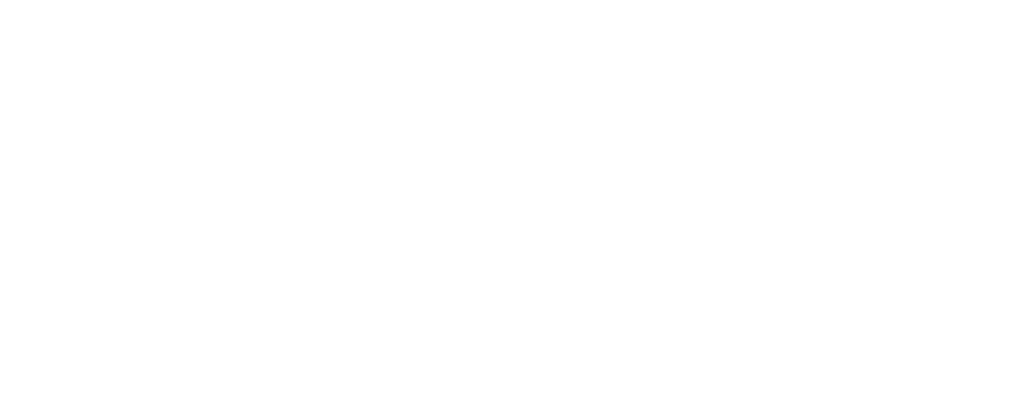
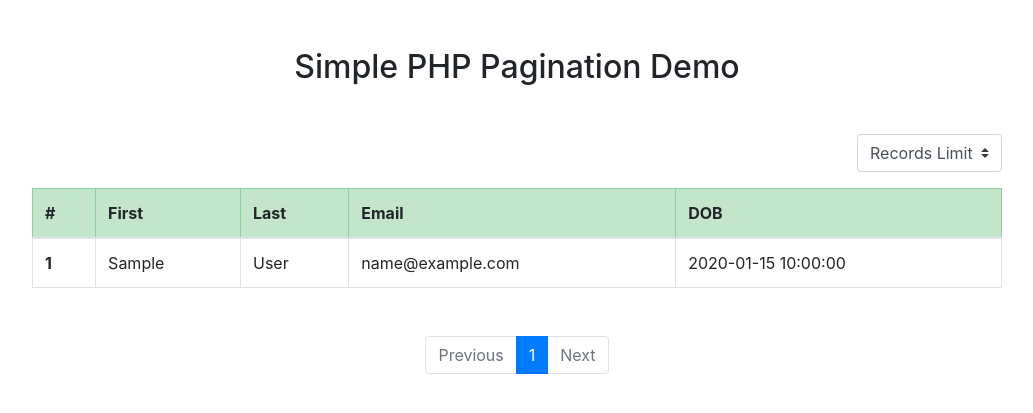
Before and after one commit to SinghDigamber/php-pagination, a PHP site: page /index.php in a window 1280 px wide. Before the commit the part shown is empty. Shown: the top 413 px of the page, without its empty margins (123-1156 px from the left). Run offline with PHP 8.4, Linux system fonts and the light colour scheme; tables that the repository leaves empty or names only in its code hold one stand-in row (values such as "Sample post").

Commit message:
Update index.php

```diff
--- a/index.php
+++ b/index.php
@@ -1,3 +1,116 @@
+<?php
+  // Database
+  include('config/db.php');
+
+  // Set session
+  session_start();
+  if(isset($_POST['records-limit'])){
+      $_SESSION['records-limit'] = $_POST['records-limit'];
+  }
+
+  $limit = isset($_SESSION['records-limit']) ? $_SESSION['records-limit'] : 5;
+  $page = (isset($_GET['page']) && is_numeric($_GET['page']) ) ? $_GET['page'] : 1;
+  $paginationStart = ($page - 1) * $limit;
+  $authors = $connection->query("SELECT * FROM authors LIMIT $paginationStart, $limit")->fetchAll();
+
+  // Get total records
+  $sql = $connection->query("SELECT count(id) AS id FROM authors")->fetchAll();
+  $allRecrods = $sql[0]['id'];
+
+  // Calculate total pages
+  $totoalPages = ceil($allRecrods / $limit);
+
+  // Prev + Next
+  $prev = $page - 1;
+  $next = $page + 1;
+?>
+
+<!doctype html>
+<html lang="en">
+
+<head>
+    <meta charset="utf-8">
+    <meta name="viewport" content="width=device-width, initial-scale=1, shrink-to-fit=no">
+    <link rel="stylesheet" href="https://stackpath.bootstrapcdn.com/bootstrap/4.5.0/css/bootstrap.min.css">
+    <title>PHP Pagination Example</title>
+    <style>
+        .container {
+            max-width: 1000px
+        }
+
+        .custom-select {
+            max-width: 150px
+        }
+    </style>
+</head>
+
+<body>
+    <div class="container mt-5">
+        <h2 class="text-center mb-5">Simple PHP Pagination Demo</h2>
+
+
+        <!-- Select dropdown -->
+        <div class="d-flex flex-row-reverse bd-highlight mb-3">
+            <form action="index.php" method="post">
+                <select name="records-limit" id="records-limit" class="custom-select">
+                    <option disabled selected>Records Limit</option>
+                    <?php foreach([5,7,10,12] as $limit) : ?>
+                    <option
+                        <?php if(isset($_SESSION['records-limit']) && $_SESSION['records-limit'] == $limit) echo 'selected'; ?>
+                        value="<?= $limit; ?>">
+                        <?= $limit; ?>
+                    </option>
+                    <?php endforeach; ?>
+                </select>
+            </form>
+        </div>
+
+        <!-- Datatable -->
+        <table class="table table-bordered mb-5">
+            <thead>
+                <tr class="table-success">
+                    <th scope="col">#</th>
+                    <th scope="col">First</th>
+                    <th scope="col">Last</th>
+                    <th scope="col">Email</th>
+                    <th scope="col">DOB</th>
+                </tr>
+            </thead>
+            <tbody>
+                <?php foreach($authors as $author): ?>
+                <tr>
+                    <th scope="row"><?php echo $author['id']; ?></th>
+                    <td><?php echo $author['first_name']; ?></td>
+                    <td><?php echo $author['last_name']; ?></td>
+                    <td><?php echo $author['email']; ?></td>
+                    <td><?php echo $author['birthdate']; ?></td>
+                </tr>
+                <?php endforeach; ?>
+            </tbody>
+        </table>
+
+        <!-- Pagination -->
+        <nav aria-label="Page navigation example mt-5">
+            <ul class="pagination justify-content-center">
+                <li class="page-item <?php if($page <= 1){ echo 'disabled'; } ?>">
+                    <a class="page-link"
+                        href="<?php if($page <= 1){ echo '#'; } else { echo "?page=" . $prev; } ?>">Previous</a>
+                </li>
+
+                <?php for($i = 1; $i <= $totoalPages; $i++ ): ?>
+                <li class="page-item <?php if($page == $i) {echo 'active'; } ?>">
+                    <a class="page-link" href="index.php?page=<?= $i; ?>"> <?= $i; ?> </a>
+                </li>
+                <?php endfor; ?>
+
+                <li class="page-item <?php if($page >= $totoalPages) { echo 'disabled'; } ?>">
+                    <a class="page-link"
+                        href="<?php if($page >= $totoalPages){ echo '#'; } else {echo "?page=". $next; } ?>">Next</a>
+                </li>
+            </ul>
+        </nav>
+    </div>
+
     <!-- jQuery + Bootstrap JS -->
     <script src="https://ajax.googleapis.com/ajax/libs/jquery/3.5.1/jquery.min.js"></script>
 
@@ -8,3 +121,6 @@
             })
         });
     </script>
+</body>
+
+</html>
```
Lines whose indentation alone changed are shown as unchanged.
